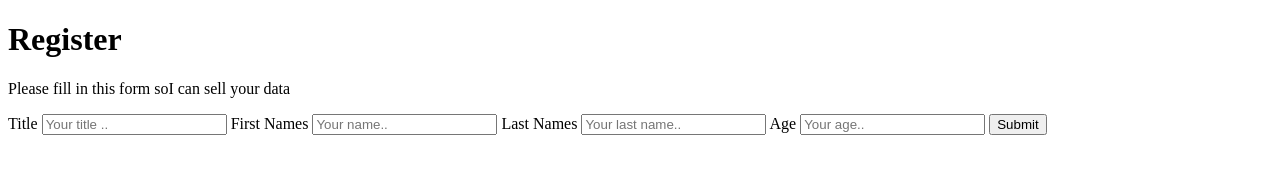
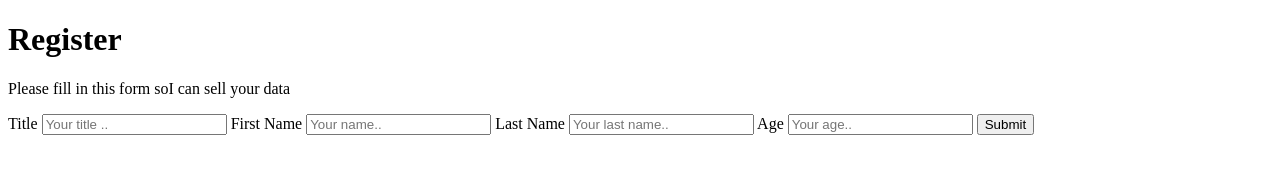
Before and after one commit to JamilSafdar/Customer-API, a plain HTML site: page index.html in a window 1280 px wide. Drawn offline with Linux system fonts and the light colour scheme.

Commit message:
Revert "test"
This reverts commit a87517499a3c882bfb186b58dca8c99d12626314.

```diff
--- a/index.html
+++ b/index.html
@@ -15,10 +15,10 @@
             <label for="title">Title</label>
             <input type="text" id="title" name="title" placeholder="Your title ..">
 
-            <label for="fname">First Names</label>
+            <label for="fname">First Name</label>
             <input type="text" id="fname" name="firstname" placeholder="Your name..">
 
-            <label for="lname">Last Names</label>
+            <label for="lname">Last Name</label>
             <input type="text" id="lname" name="lastname" placeholder="Your last name..">
 
             <label for="age">Age</label>
```
